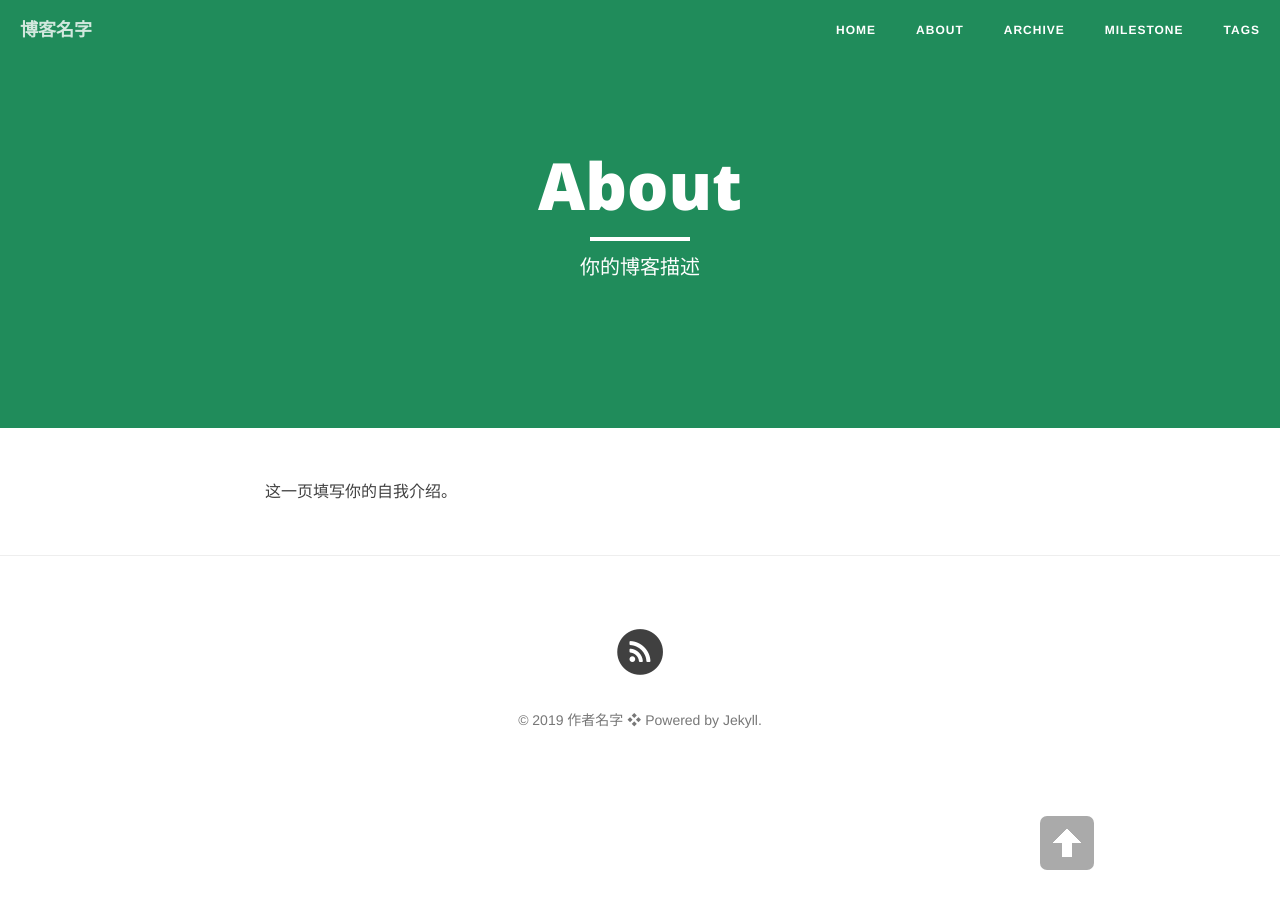
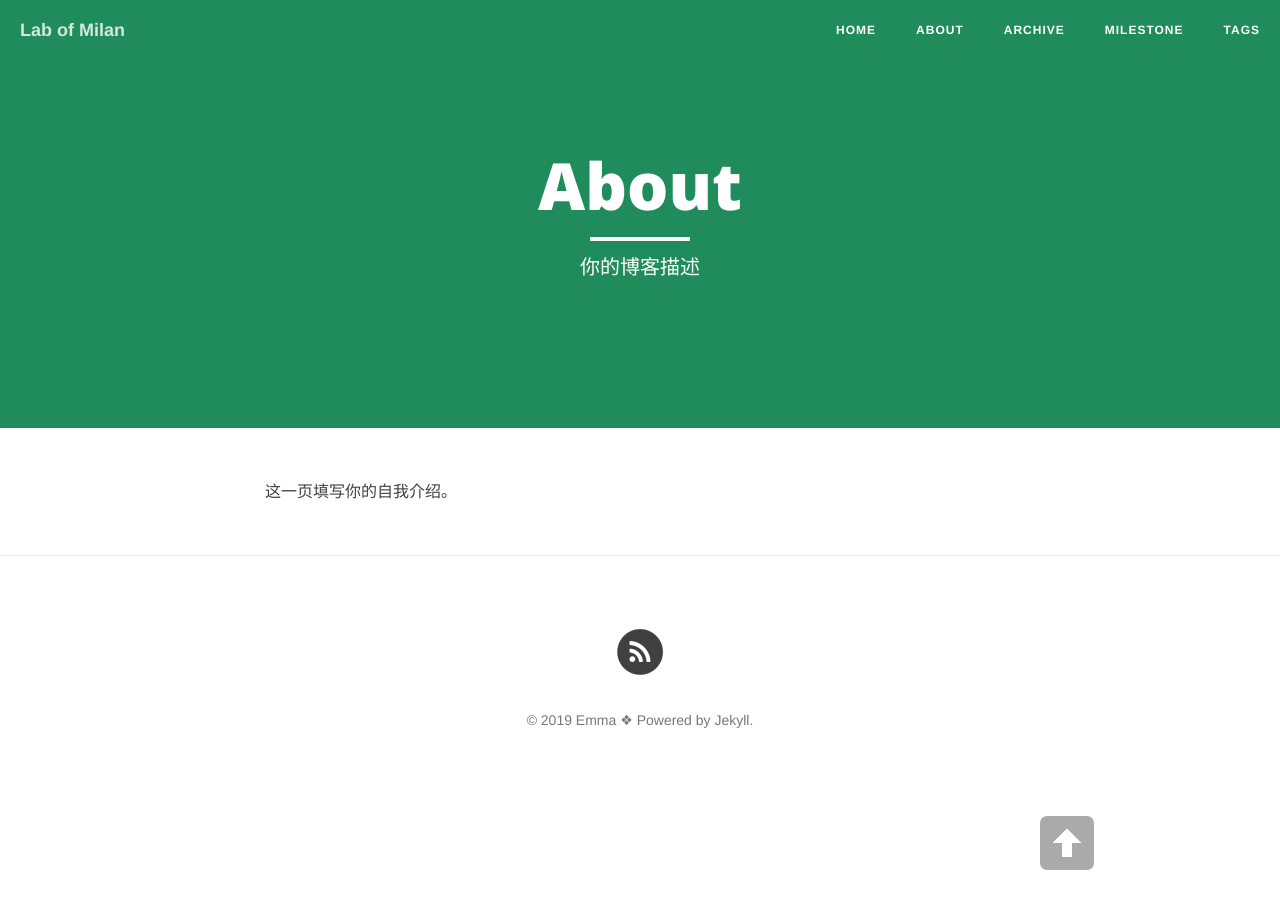
Before and after one commit to emma0224/emma0224.github.io, a Jekyll site: the page built from about.md, in a window 1280 px wide. Built offline with Jekyll 4.4.1, drawn with Linux system fonts in a browser that asks for light colours; nearby versions of some CDN libraries.

Commit message:
change changes

```diff
--- a/_config.yml
+++ b/_config.yml
@@ -1,16 +1,16 @@
 # Site settings
-title: 博客名字 # 你的博客名字，可以定义修订
+title: Lab of Milan # 你的博客名字，可以定义修订
 header-img: "img/green.jpg"
 tagline: "cn"
-description: "这是我的博客"  # 一句话描述你的博客
+description: "TestBlog"  # 一句话描述你的博客
 baseurl: ""
-url: "http://cnfeat"  # 此处填写你的博客地址
+url: ""  # 此处填写你的博客地址
 
 # About/contact
 owner:
-  name: "作者名字" # 填写作者信息：名字
-  email: X@gmail.com # 填写作者信息：邮箱
-  bio: "你的博客描述" # 填写作者信息：博客描述
+  name: "Emma" # 填写作者信息：名字
+  email: emmag0224@gmail.com # 填写作者信息：邮箱
+  bio: "Intro" # 填写作者信息：博客描述
 
 # Data
 gavatar: img/favicon.png # 浏览器地址栏小图标，可自定义更改
```
